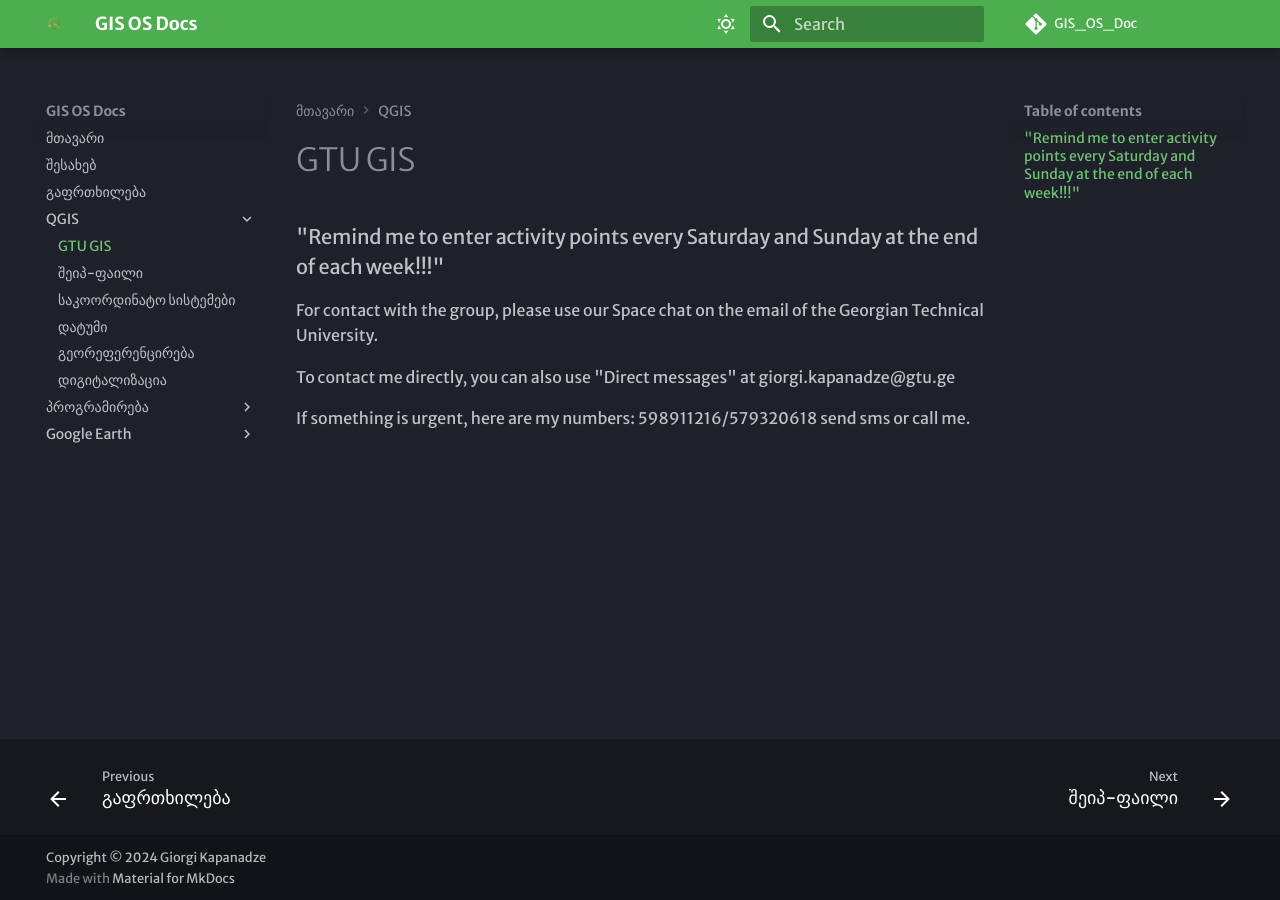
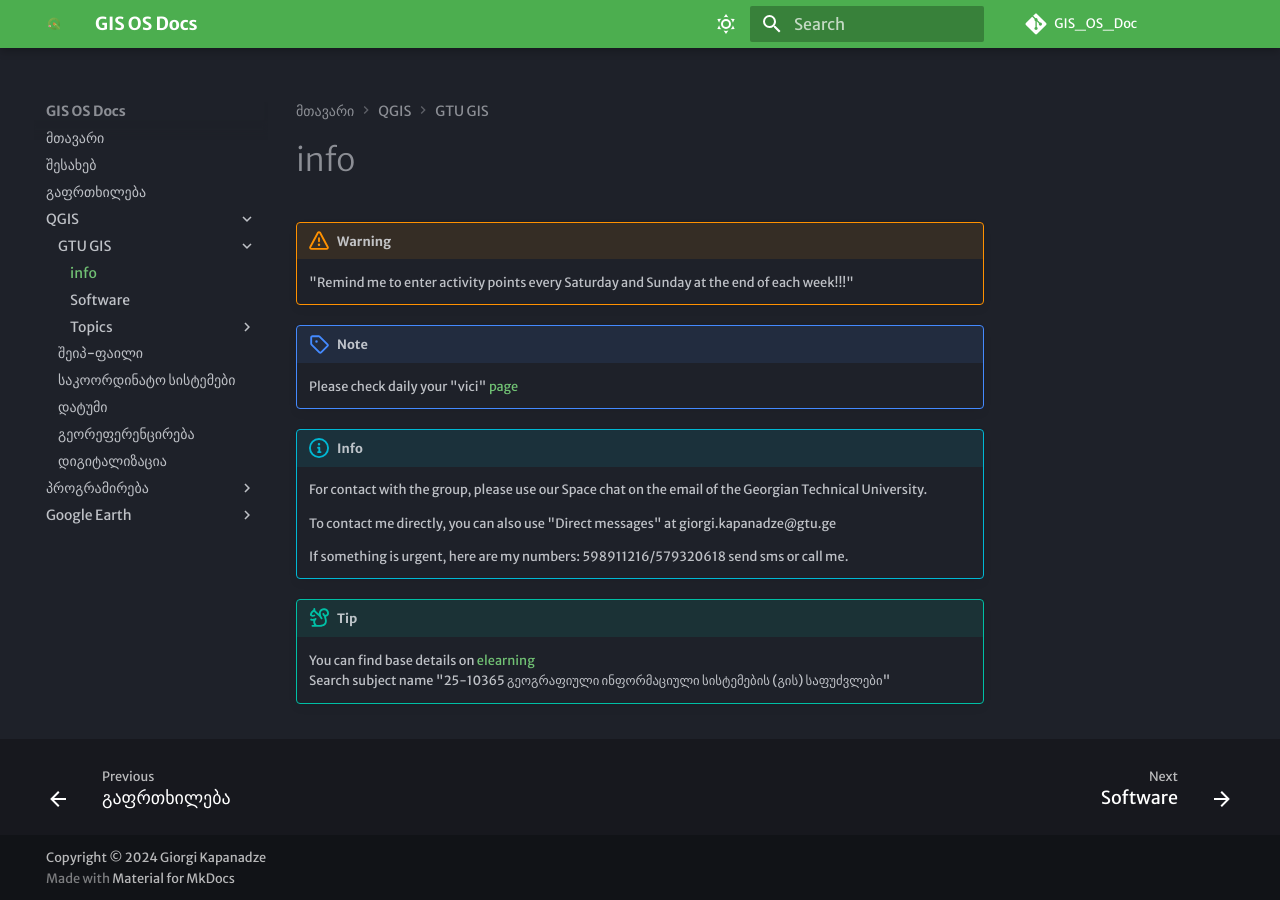
Before and after one commit to ezdanapak/GIS_OS_Doc, an MkDocs documentation site: the page built from docs/QGIS/GTU_GIS/info.md, in a window 1280 px wide. Built offline with MkDocs 1.6.1 and Material for MkDocs 9.7.7, drawn with Linux system fonts in a browser that asks for light colours; some web fonts are replaced; comment, search, counter and statistics services are not loaded.

Commit message:
added new topics

```diff
--- a/docs/QGIS/GTU_GIS/info.md
+++ b/docs/QGIS/GTU_GIS/info.md
@@ -1,7 +1,16 @@
-### "Remind me to enter activity points every Saturday and Sunday at the end of each week!!!"
+!!!warning
+    "Remind me to enter activity points every Saturday and Sunday at the end of each week!!!"
 
-For contact with the group, please use our Space chat on the email of the Georgian Technical University.
+!!!note
+    Please check daily your "vici" [page](https://vici.gtu.ge/)
 
-To contact me directly, you can also use "Direct messages" at giorgi.kapanadze@gtu.ge
+!!!info
+    For contact with the group, please use our Space chat on the email of the Georgian Technical University.
 
-If something is urgent, here are my numbers: 598911216/579320618  send sms or call me.
+    To contact me directly, you can also use "Direct messages" at giorgi.kapanadze@gtu.ge
+
+    If something is urgent, here are my numbers: 598911216/579320618  send sms or call me.
+
+!!!tip
+    You can find base details on [elearning](https://elearning.gtu.ge/) <br>
+    Search subject name "25-10365 გეოგრაფიული ინფორმაციული სისტემების (გის) საფუძვლები"
--- a/mkdocs.yml
+++ b/mkdocs.yml
@@ -118,7 +118,13 @@
   - შესახებ: 'about.md'
   - გაფრთხილება: 'warning.md'
   - 'QGIS':
-    - GTU GIS: './QGIS/GTU_GIS/info.md'
+    - 'GTU GIS':
+      - info: './QGIS/GTU_GIS/info.md'
+      - Software: './QGIS/GTU_GIS/software.md'
+      - Topics:
+        - Topic 1: './QGIS/GTU_GIS/topic_1.md'
+        - Topic 2: './QGIS/GTU_GIS/topic_1.md'
+
     - შეიპ-ფაილი: './QGIS/shapefile.md'
     - საკოორდინატო სისტემები: './QGIS/Coordinate_systems.md'
     - დატუმი: './QGIS/Datum.md'
```
Also changed, not shown: docs/QGIS/GTU_GIS/software.md (added, +7 -0 lines), docs/QGIS/GTU_GIS/topic_1.md (added, +22 -0 lines), docs/QGIS/GTU_GIS/topic_2.md (added, +1 -0 lines).
